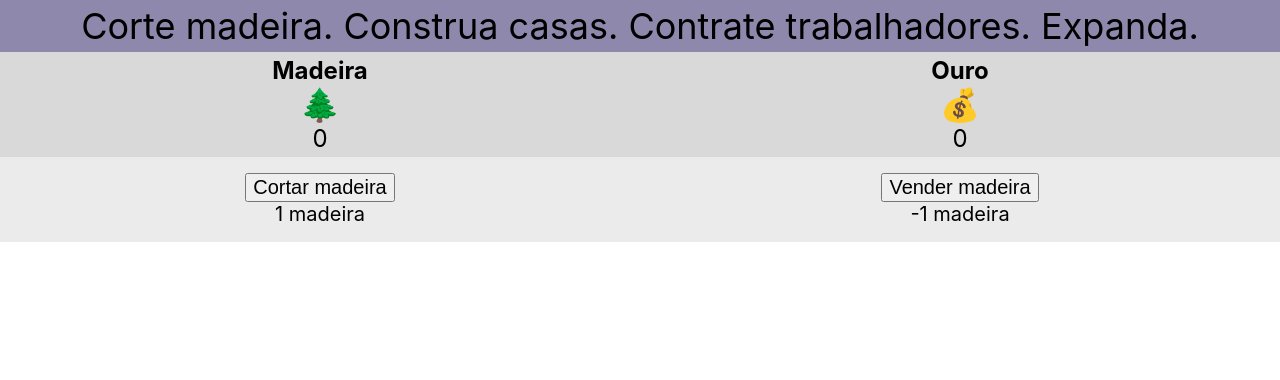
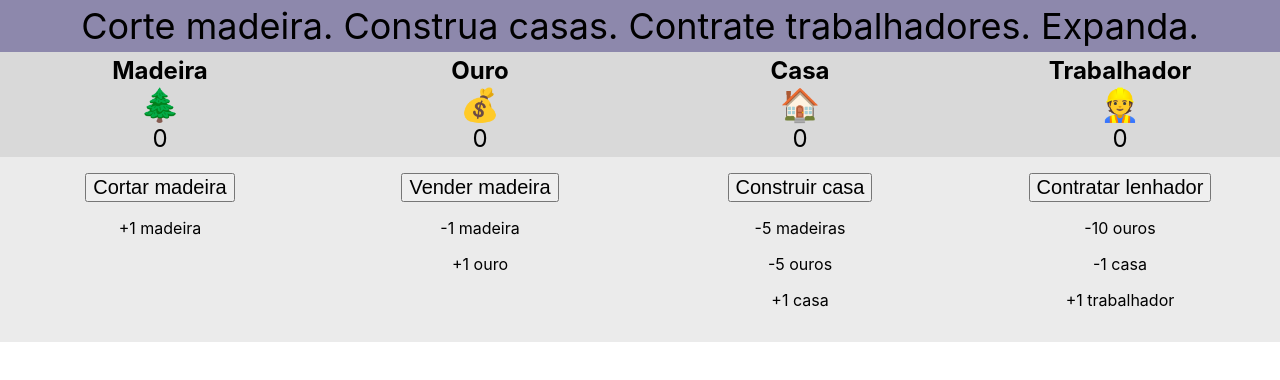
Before and after one commit to GabrielSanMarques/oficina_react, a React (Create React App) app: page / in a window 1280 px wide. Shown: the top 380 px of the page. Built offline with nearby package versions, Linux system fonts and the light colour scheme.

Commit message:
feat: new resources and actions w/ useState

```diff
--- a/src/App.js
+++ b/src/App.js
@@ -1,14 +1,54 @@
 import './App.css';
+import React, { useState } from "react";
 import Acoes from './components/Acoes/Acoes';
 import Cabecalho from './components/Cabecalho/Cabecalho';
 import Recursos from './components/Recursos/Recursos';
 
 function App() {
+  const [estoque, setEstoque] = useState({
+    madeira: 0,
+    ouro: 0,
+    casa: 0,
+    trabalhador: 0
+  });
+
+  const [transacoes, setTransacoes] = useState({
+    cortar: { madeira: 1 },
+    vender: { madeira: -1, ouro: 1 },
+    construir: { madeira: -5, ouro: -5, casa: +1 },
+    contratarLenhador: { ouro: -10, casa: -1, trabalhador: 1 }
+  });
+
+  const handleClick = (e) => {
+    const id = e.target.id;
+    switch(id) {
+      case "cortarBtn":
+        setEstoque((prevState) => ({
+          ...prevState,
+          madeira: prevState.madeira + transacoes.cortar.madeira
+        }));
+        break;
+
+      case "venderBtn":
+        if(estoque.madeira >= transacoes.vender.madeira * -1) {
+          setEstoque((prevState) => ({
+            ...prevState,
+            madeira: prevState.madeira + transacoes.vender.madeira,
+            ouro: prevState.ouro + transacoes.vender.ouro,
+          }));
+        }
+        break;
+
+      default:
+        break;
+    }
+  }
+
   return (
     <div className="App">
       <Cabecalho />
-      <Recursos />
-      <Acoes />
+      <Recursos estoque={estoque}/>
+      <Acoes transacoes={transacoes} handleClick={handleClick} />
     </div>
   );
 }
--- a/src/components/Acoes/Acoes.js
+++ b/src/components/Acoes/Acoes.js
@@ -1,31 +1,80 @@
 import './Acoes.css'
 
-export default function Acoes() {
+export default function Acoes(props) {
+    const transacoes = props.transacoes;
     return (
         <section className='Acoes'>
-            <Acao nome="Cortar madeira"
-                trocas=
-                    {[
-                        { recurso: "madeira", valor: 1 }
-                    ]}
+            <Acao
+                id="cortarBtn"
+                nome="Cortar madeira"
+                trocas={transacoes.cortar}
+                handleClick={props.handleClick}
             />
-            <Acao nome="Vender madeira"
-                trocas=
-                    {[
-                        { recurso: "madeira", valor: -1 },
-                        { recurso: "ouro", valor: +1 }
-                    ]}
+            <Acao
+                id="venderBtn"
+                nome="Vender madeira"
+                trocas={transacoes.vender}
+                handleClick={props.handleClick}
+            />
+            <Acao
+                id="construirBtn"
+                nome="Construir casa"
+                trocas={transacoes.construir}
+                handleClick={props.handleClick}
+            />
+            <Acao
+                id="contratarBtn"
+                nome="Contratar lenhador"
+                trocas={transacoes.contratarLenhador}
+                handleClick={props.handleClick}
             />
         </section>
     );
 }
 
 function Acao(props) {
+    const trocas = props.trocas;
+    console.log(trocas);
+    const paresTrocas = Object.entries(trocas);
+    const listaTrocas = [];
+
+    let i = 0;
+    for (const troca of paresTrocas) {
+        let texto = "";
+        const recurso = troca[0];
+        const valor = troca[1];
+
+        // Adiciona sinal de + para valores positivos
+        if (valor > 0) {
+            texto += "+";
+        }
+        texto += valor + " " + recurso;
+            // Adiciona plural
+        if (valor !== 1 && valor !== -1) {
+            if (recurso === "trabalhador") {
+                texto += "e"
+            }
+            texto += "s"
+        }
+        // Adiciona elemento à lista
+        listaTrocas.push(
+            <p key={i}>{texto}</p>
+        );
+        i++;
+    }
+
     return (
         <div className='Acao'>
-            <button>{props.nome}</button>
-            <p>{props.trocas[0].valor + " "
-                + props.trocas[0].recurso}</p>
+            <button
+                id={props.id}
+                onClick={props.handleClick}
+            >
+                    {props.nome}
+            </button>
+            <div>
+                {listaTrocas}
+            </div>
         </div>
     );
+
 }
--- a/src/components/Recursos/Recursos.js
+++ b/src/components/Recursos/Recursos.js
@@ -1,10 +1,29 @@
 import './Recursos.css'
 
-export default function Recursos(){
+export default function Recursos(props){
+    const estoque = props.estoque;
     return(
         <section className='Recursos'>
-            <Recurso nome="Madeira" imagem="🌲" valor="0" />
-            <Recurso nome="Ouro" imagem="💰" valor="0" />
+            <Recurso
+                nome="Madeira"
+                imagem="🌲"
+                valor={estoque.madeira}
+            />
+            <Recurso
+                nome="Ouro"
+                imagem="💰"
+                valor={estoque.ouro}
+            />
+            <Recurso
+                nome="Casa"
+                imagem="🏠"
+                valor={estoque.casa}
+            />
+            <Recurso
+                nome="Trabalhador"
+                imagem="👷"
+                valor={estoque.trabalhador}
+            />
         </section>
 
     )
```
